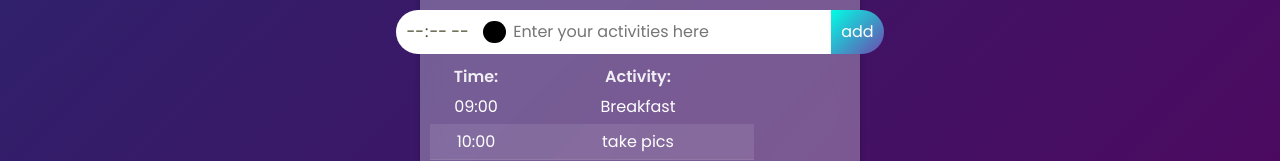
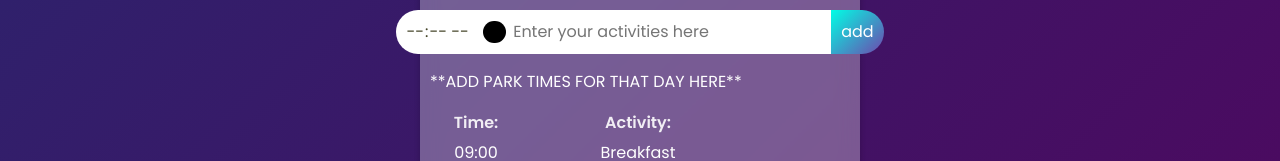
Before and after one commit to jordanplant/DisneyWorldDashboard, a React (Vite) app: page / in a window 1280 px wide. Shown: the part 1463-1624 px from the top of the page. Built offline with nearby package versions, Linux system fonts and the light colour scheme; no server answers.

Commit message:
v1.3 - add itinerary

```diff
--- a/src/Components/Itinerary.jsx
+++ b/src/Components/Itinerary.jsx
@@ -70,6 +70,7 @@ const Itinerary = () => {
 
 
         </form>
+        <p>**ADD PARK TIMES FOR THAT DAY HERE**</p>
 
       {/* <form className={styles.formBar} onSubmit={onFormSubmit}>
         <input
```
